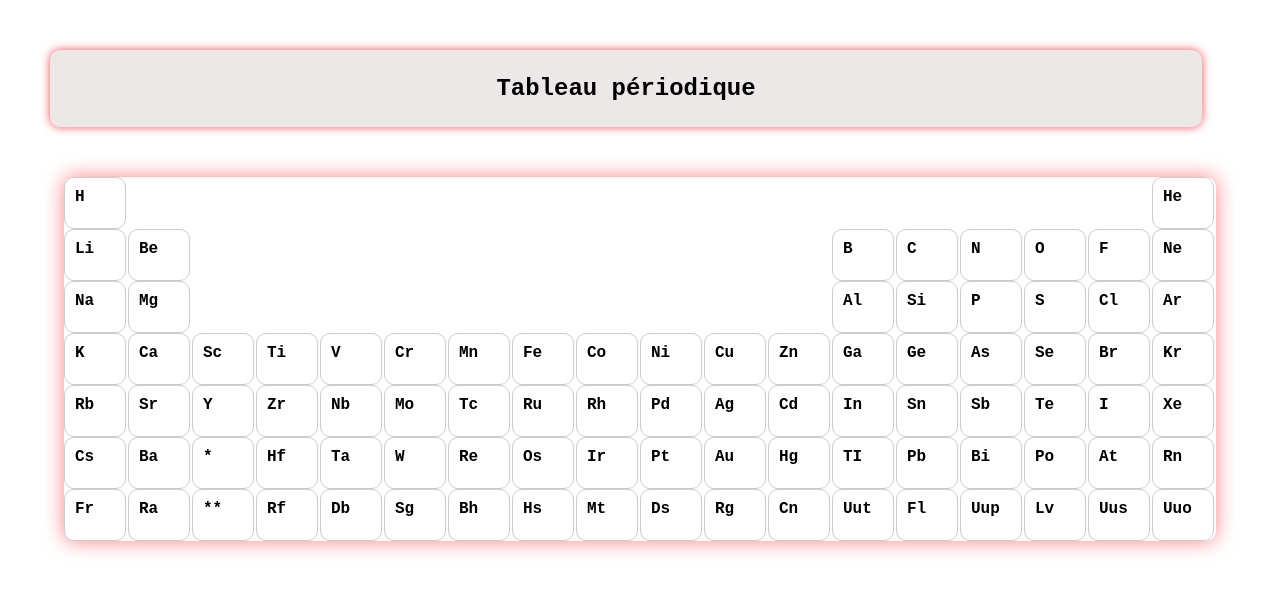
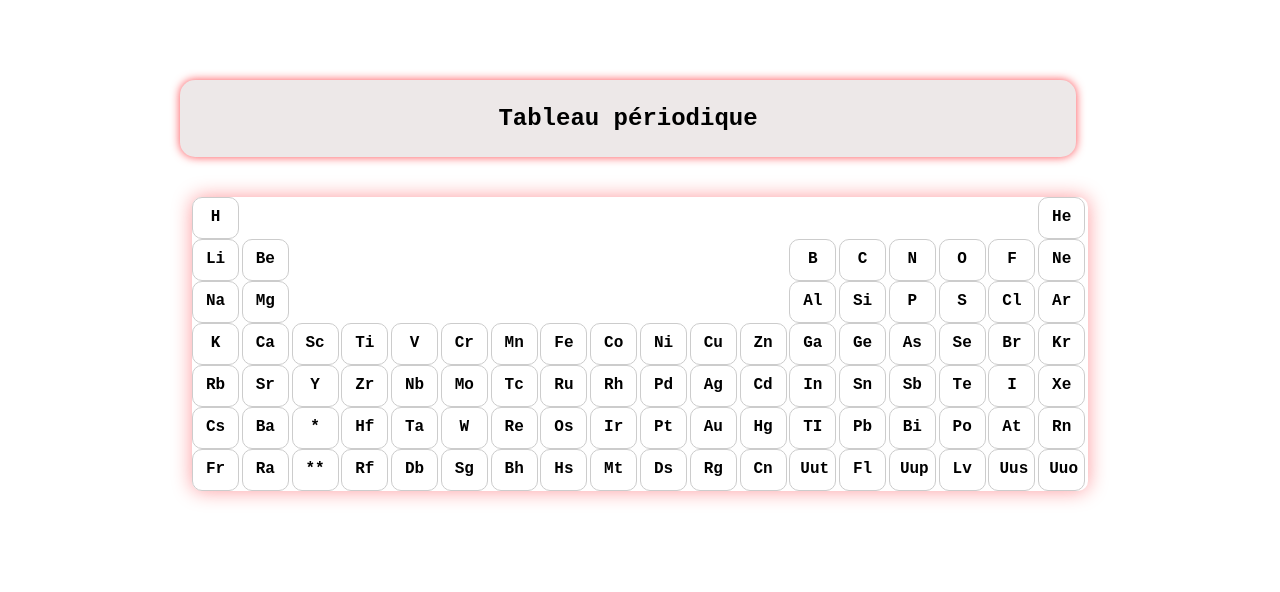
Before and after one commit to MohamedSoumare/tab-periodique, a plain HTML site: page index.html in a window 1280 px wide. Drawn offline with Linux system fonts and the light colour scheme.

Commit message:
update file

```diff
--- a/styles.css
+++ b/styles.css
@@ -9,18 +9,17 @@ header {
 
     background-color: #ede8e8;
     padding: 5px;
-    width:90%;
+    width:70%;
     /* margin:50px 30px; */
-    border-radius: 10px;
+    border-radius: 15px;
     text-align: center;
    justify-content: center;
    /* align-items: center; */
     box-sizing: border-box;
     box-shadow: 0 0 10px rgba(253, 3, 12, 0.7);
-    margin-left: 50px;
-    margin-top: 50px;
-    margin-right: 20px;
-
+    margin-left: 180px;
+    margin-top: 80px;
+    /* margin-right: 20px; */
 
 }
 
@@ -29,14 +28,15 @@ header {
     display: grid;
     grid-template-columns: repeat(18, 1fr);
     grid-template-rows: repeat(7, 1fr);
-    width: 90%;
+    width: 70%;
+
     margin: auto;
-    margin-top: 50px;
+    margin-top: 40px;
    border-radius: 10px;
-   box-shadow: 0 0 20px rgba(253, 3, 12, 0.5);
+   box-shadow: 0 0 20px rgba(253, 3, 12, 0.4);
    box-sizing: border-box;
-    /* justify-content: center;*/
-    align-items: center;
+    justify-content: center;
+    /* align-items: center; */
 
 }
 
@@ -48,10 +48,11 @@ header {
 
     font-weight: bold;
 
+    text-align: center;
     padding: 10px;
     cursor: pointer;
-    width: 40px;
-    height: 30px;
+    width: 25px;
+    height: 20px;
     border-radius: 10px;
 
 }
```
Also changed, not shown: index.html (+5 -3 lines), 1 other file.
